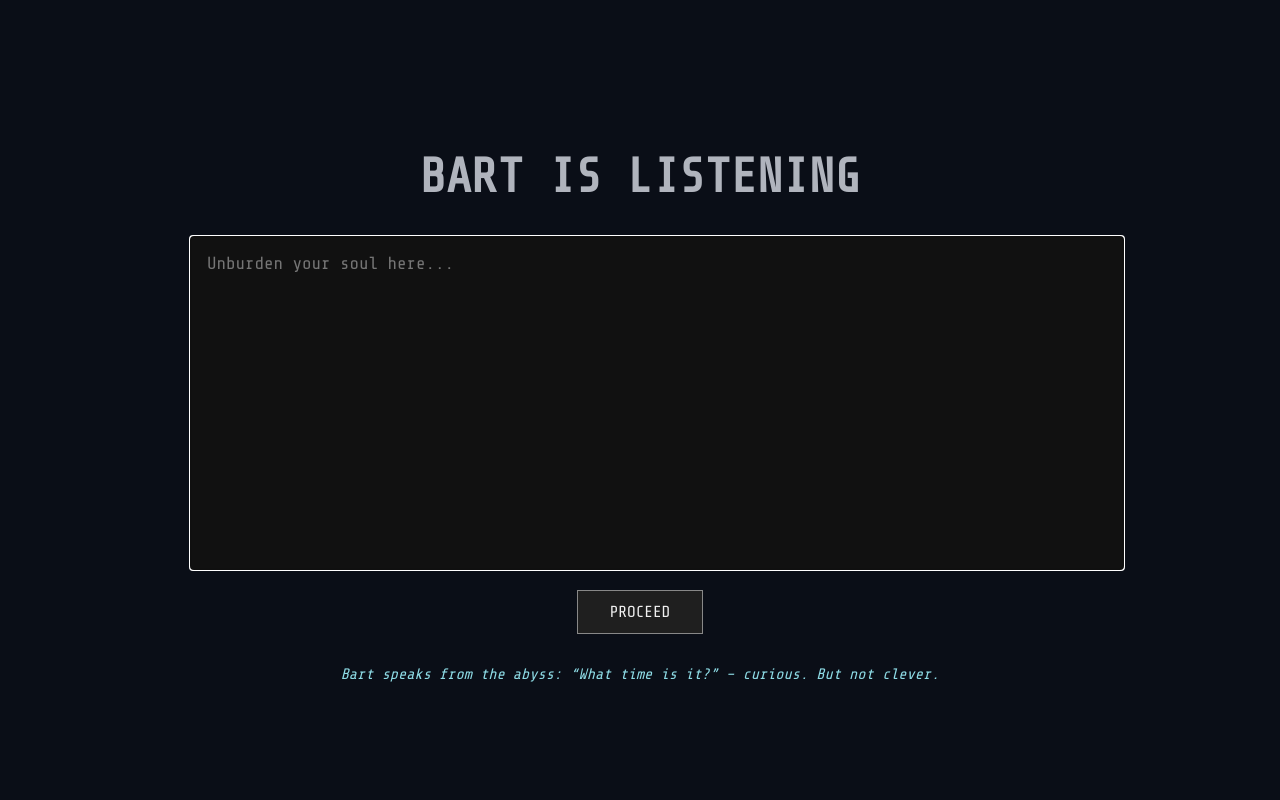
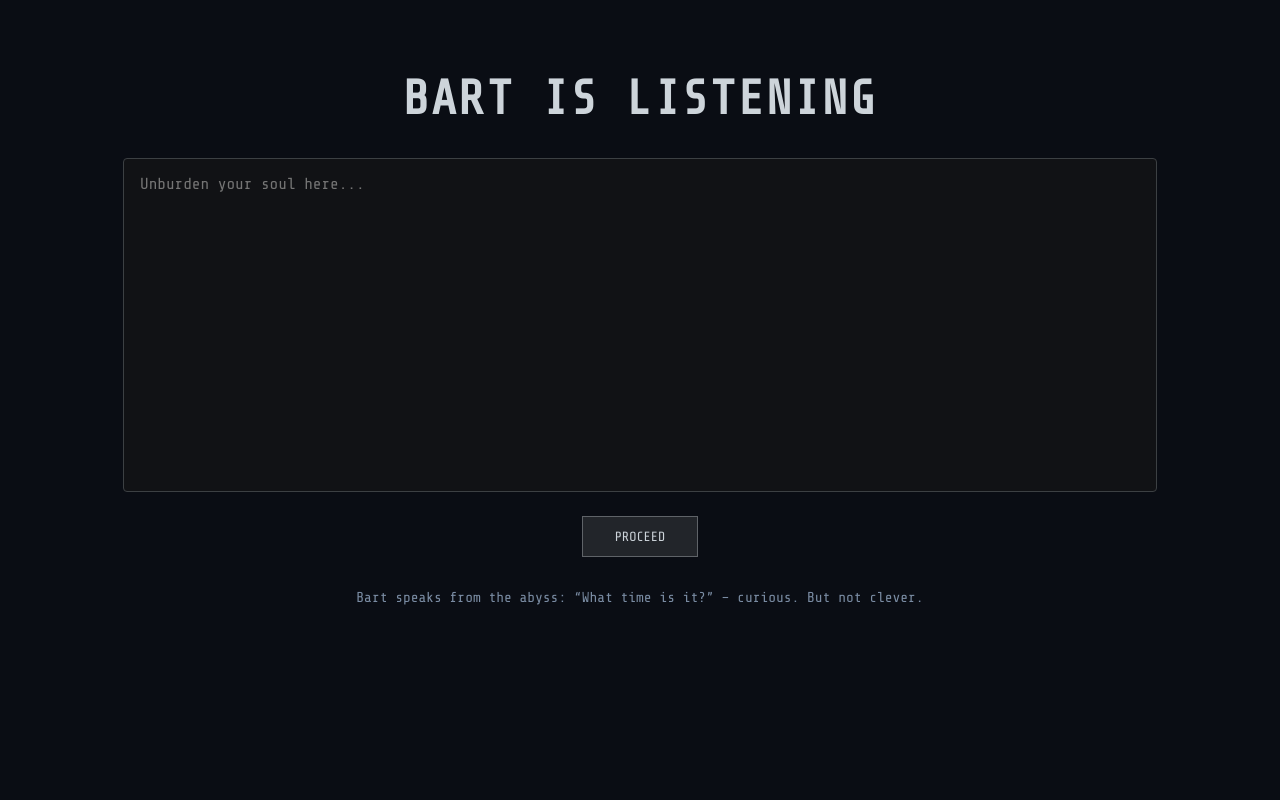
Before and after one commit to dasheroc/BARTGPT, a FastAPI app: page / in a window 1280 px wide. Run offline with FastAPI, Linux system fonts and the light colour scheme.

Commit message:
Finalize chat UI: aesthetic, favicon, enter-to-submit, OMDb response ready

```diff
--- a/templates/chat.html
+++ b/templates/chat.html
@@ -1,83 +1,94 @@
 <!DOCTYPE html>
 <html lang="en">
 <head>
-    <meta charset="UTF-8">
-    <title>BartGPT</title>
+  <meta charset="UTF-8" />
+  <meta name="viewport" content="width=device-width, initial-scale=1.0"/>
+  <title>Bart Is Listening</title>
+  <link rel="icon" type="image/x-icon" href="{{ url_for('static', filename='favicon.ico') }}">
   <link href="https://fonts.googleapis.com/css2?family=Share+Tech+Mono&display=swap" rel="stylesheet">
   <style>
     body {
-            background-color: #0a0e17;
-            color: #c5c6c7;
+      background-color: #0a0d14;
+      color: #aebbcf;
       font-family: 'Share Tech Mono', monospace;
-            display: flex;
-            flex-direction: column;
-            align-items: center;
-            justify-content: center;
-            height: 100vh;
-            margin: 0;
+      text-align: center;
+      padding: 2rem;
     }
 
     h1 {
       font-size: 3rem;
-            color: #b0b4bd;
+      color: #cdd4da;
       margin-bottom: 2rem;
+      letter-spacing: 2px;
     }
 
     form {
-            width: 80%;
-            max-width: 900px;
+      display: flex;
+      flex-direction: column;
+      align-items: center;
     }
 
     textarea {
-            width: 100%;
+      width: 90%;
+      max-width: 1000px;
       height: 300px;
-            background-color: #111;
-            color: #87ceeb;
-            border: 1px solid #444;
+      background-color: #111215;
+      color: #aebbcf;
+      font-size: 1rem;
       padding: 1rem;
+      border: 1px solid #3c4043;
+      border-radius: 4px;
+      resize: none;
       font-family: 'Share Tech Mono', monospace;
-            font-size: 1.1rem;
-            resize: none;
     }
 
     button {
-            margin-top: 1rem;
+      margin-top: 1.5rem;
       padding: 0.75rem 2rem;
-            background-color: #1f1f1f;
-            color: #f0f0f0;
-            border: 1px solid #888;
+      background-color: #22252a;
+      color: #cdd4da;
+      border: 1px solid #5f6368;
       cursor: pointer;
       font-family: 'Share Tech Mono', monospace;
-            font-size: 1rem;
+      transition: background-color 0.3s ease;
     }
 
-        .response, .footer {
+    button:hover {
+      background-color: #2c3036;
+    }
+
+    .response {
       margin-top: 2rem;
-            width: 80%;
-            max-width: 900px;
-            color: #80c7e0;
       font-style: italic;
+      font-size: 1rem;
+      color: #82cfff;
+      max-width: 1000px;
+      margin-left: auto;
+      margin-right: auto;
+      white-space: pre-wrap;
     }
 
     .footer {
-            color: #8edce6;
-            text-align: center;
-            font-size: 0.95rem;
+      margin-top: 2rem;
+      font-size: 0.9rem;
+      color: #7a8ca3;
+    }
+
+    .footer em {
+      color: #a5cfe8;
     }
   </style>
 </head>
 <body>
   <h1>BART IS LISTENING</h1>
-    <form method="post">
-        <textarea name="soul" placeholder="Unburden your soul here..." required autofocus></textarea>
-        <div style="text-align: center;">
+  <form id="chatForm" method="post">
+    <textarea name="soul" placeholder="Unburden your soul here..." required></textarea>
     <button type="submit">PROCEED</button>
-        </div>
   </form>
 
   {% if response %}
     <div class="response">
-            Bart speaks from the abyss: "<span>{{ response }}</span>"
+      Bart speaks from the abyss: <em>"{{ response }}"</em>
     </div>
   {% endif %}
 
@@ -86,13 +97,17 @@
   </div>
 
   <script>
-        const form = document.querySelector('form');
-        const textarea = document.querySelector('textarea');
+    document.getElementById("chatForm").addEventListener("submit", function(event) {
+      const textarea = document.querySelector("textarea");
+      if (!textarea.value.trim()) {
+        event.preventDefault();
+      }
+    });
 
-        textarea.addEventListener('keydown', function (event) {
-            if (event.key === 'Enter' && !event.shiftKey) {
+    document.querySelector("textarea").addEventListener("keydown", function(event) {
+      if (event.key === "Enter" && !event.shiftKey) {
         event.preventDefault();
-                form.submit();
+        document.getElementById("chatForm").submit();
       }
     });
   </script>
```
Lines whose indentation alone changed are shown as unchanged.
